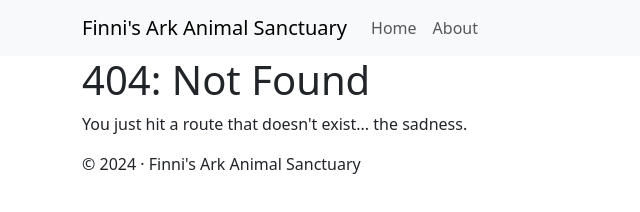
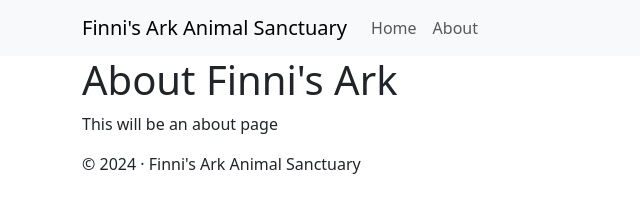
Before and after one commit to EpicOfficer/FinnisArk, a Gatsby site: page /about in a window 1280 px wide. Before the commit this address had no page. Shown: the whole page, without its empty margins (0-640 px from the left). Built offline with nearby package versions, Linux system fonts and the light colour scheme; Gatsby itself is replaced by a stand-in of ours.

Commit message:
Add 'About' page and update SEO component
This commit introduces the 'About' page to the application with a basic layout and title. Additionally, it removes the 'author' field from the SEO component, which can be seen as a minor alteration in the 'seo.js' file.

```diff
--- a/src/components/seo.js
+++ b/src/components/seo.js
@@ -16,7 +16,6 @@
                     siteMetadata {
                         title
                         description
-                        author
                     }
                 }
             }
--- /dev/null
+++ b/src/pages/about.js
@@ -0,0 +1,15 @@
+import * as React from "react"
+
+import Layout from "../components/layout"
+import Seo from "../components/seo"
+
+const AboutPage = () => (
+    <Layout>
+        <h1>About Finni's Ark</h1>
+        <p>This will be an about page</p>
+    </Layout>
+)
+
+export const Head = () => <Seo title="About"/>
+
+export default AboutPage
```
